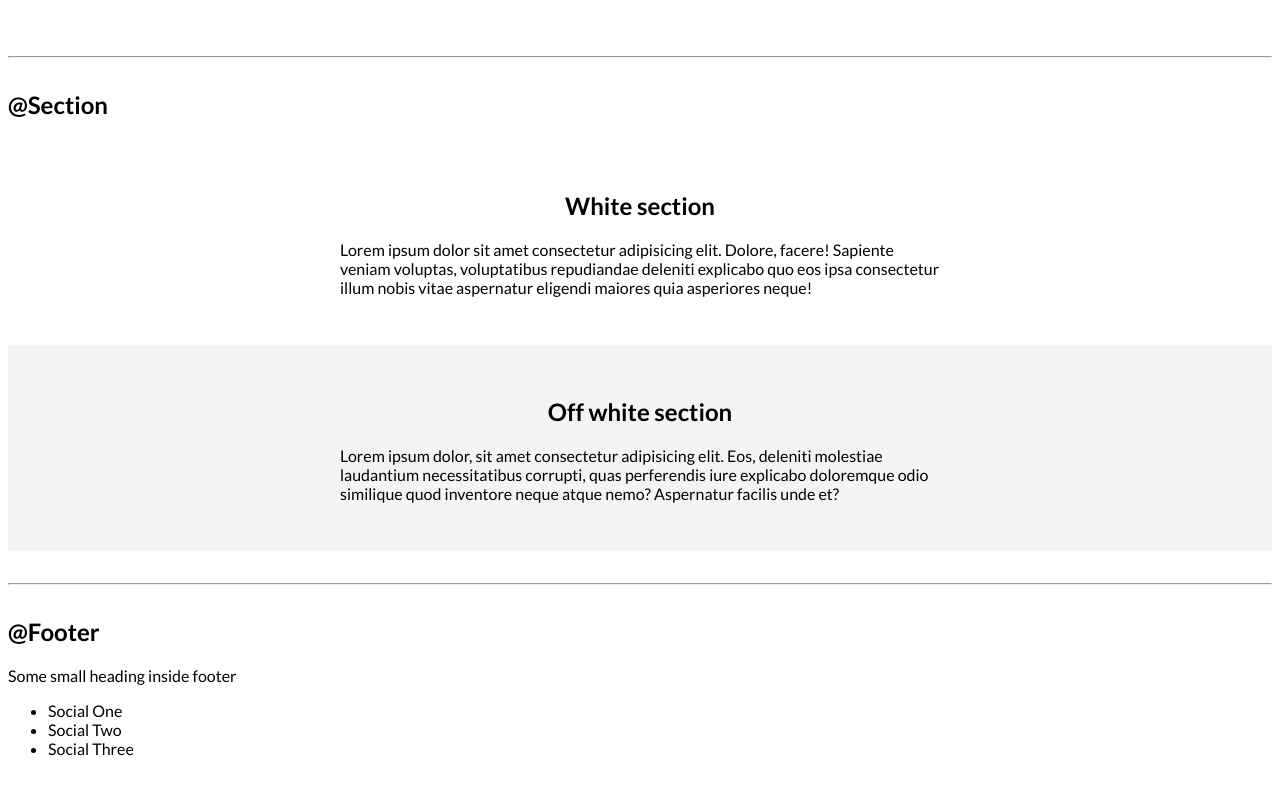
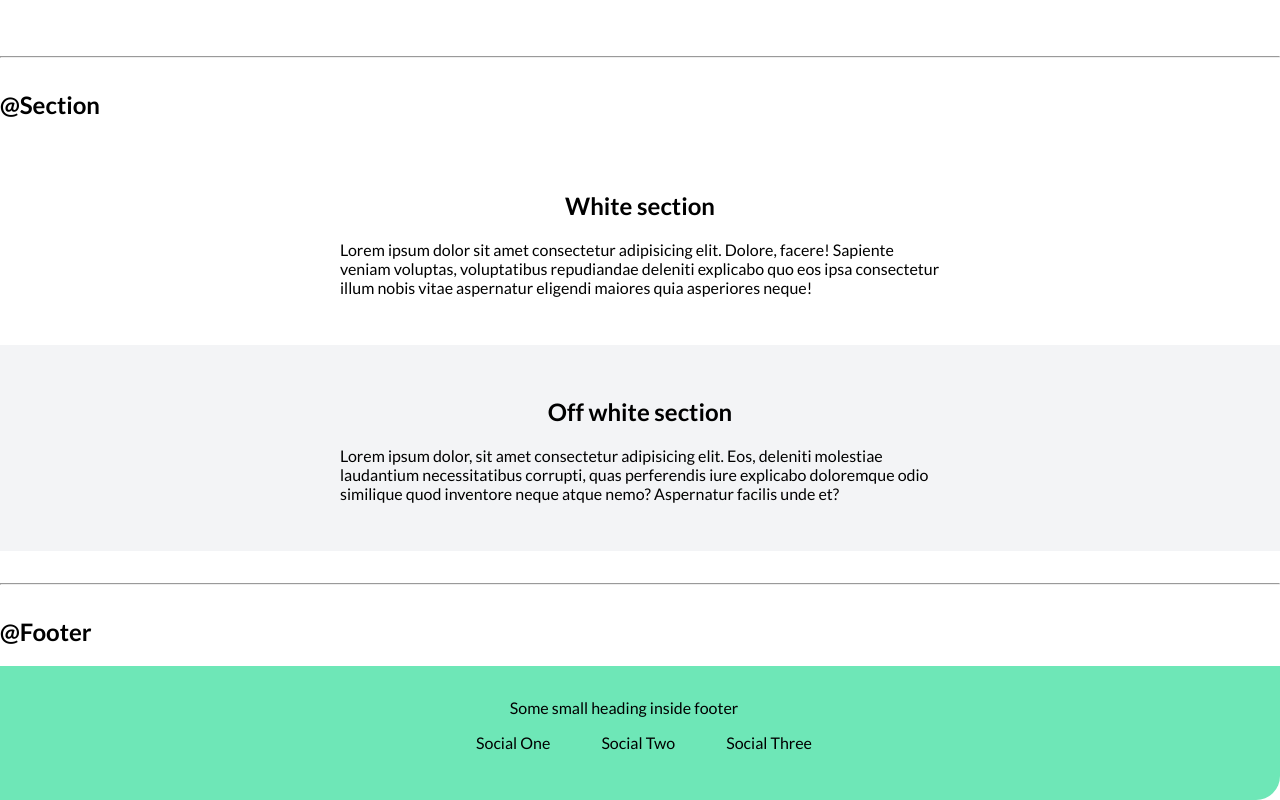
Before and after one commit to nikhilnitrr/Lesson_3_neogcamp, a plain HTML site: page index.html in a window 1280 px wide. Shown: the part 2030-2830 px from the top of the page. Before the commit the page ends 2804 px from the top, so only its background shows below. Drawn offline with Linux system fonts and the light colour scheme.

Commit message:
Component library done

```diff
--- a/index.html
+++ b/index.html
@@ -129,12 +129,18 @@
     <hr />
 
     <h2>@Footer</h2>
-    <footer>
-      <div>Some small heading inside footer</div>
-      <ul>
-        <li>Social One</li>
-        <li>Social Two</li>
-        <li>Social Three</li>
+    <footer class="footer">
+      <div class="footer-heading">Some small heading inside footer</div>
+      <ul class="list-non-bullet">
+        <li class="list-item-inline">
+          <a class="link" href="/">Social One</a>
+        </li>
+        <li class="list-item-inline">
+          <a class="link" href="/">Social Two</a>
+        </li>
+        <li class="list-item-inline">
+          <a class="link" href="/">Social Three</a>
+        </li>
       </ul>
     </footer>
   </body>
--- a/styles.css
+++ b/styles.css
@@ -11,6 +11,7 @@
 /* typography */
 body {
   font-family: "Lato", sans-serif;
+  margin: 0px;
 }
 
 hr {
@@ -114,3 +115,17 @@ hr {
 .ow {
   background-color: var(--off-white);
 }
+
+/* footer */
+
+.footer {
+  background-color: var(--primary-color);
+  text-align: center;
+  padding: 2rem;
+  border-bottom-right-radius: 1.5rem;
+  padding-inline-start: 0px;
+}
+
+.footer .link {
+  color: black;
+}
```
